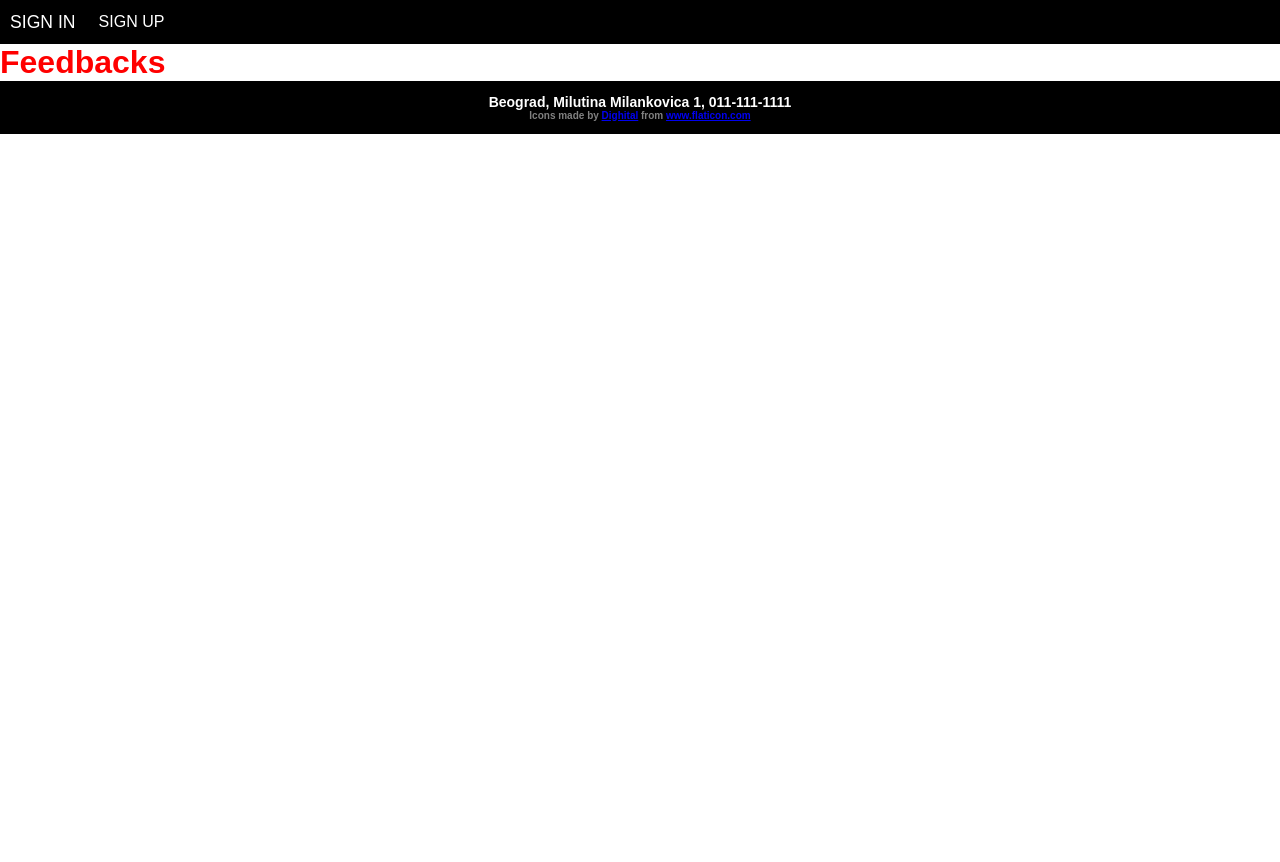
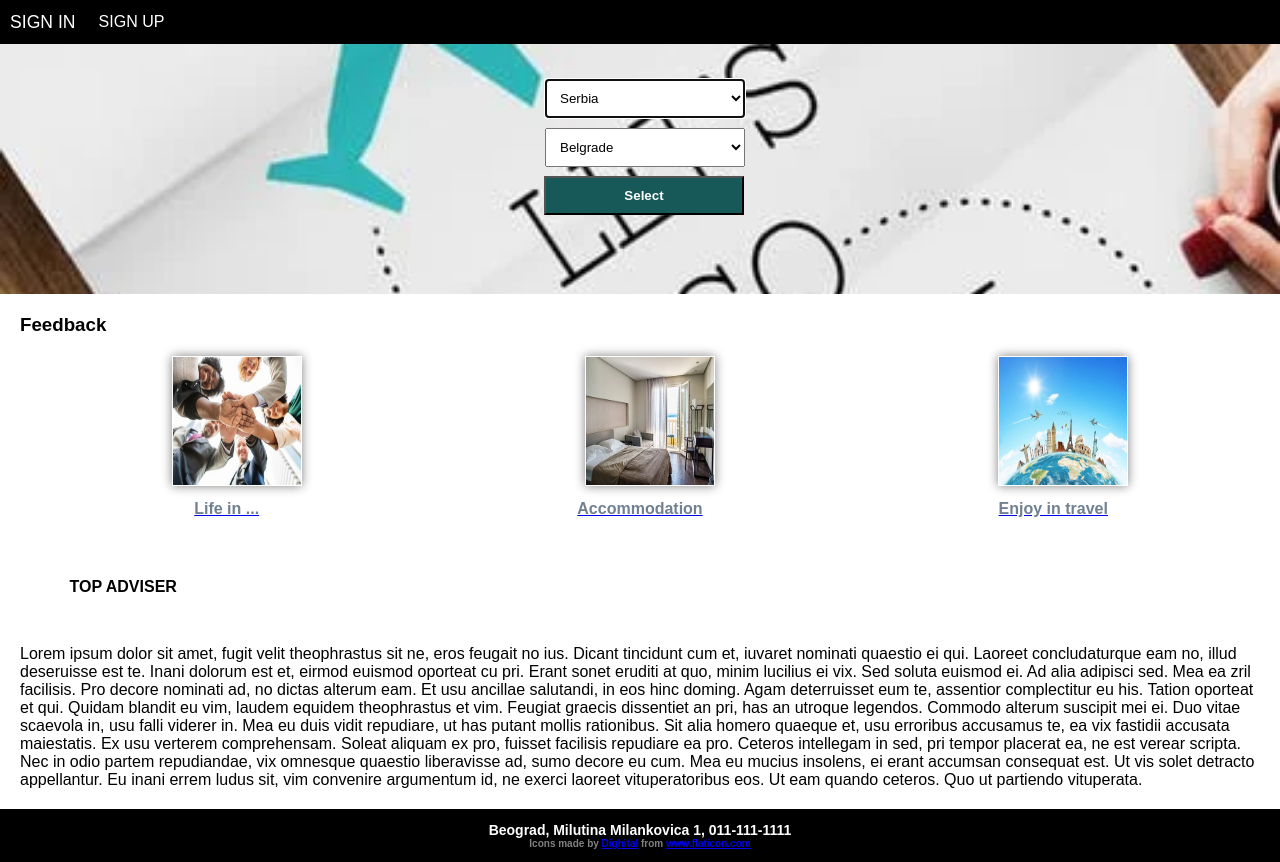
Before and after one commit to tatjama/business-travel-agency-react, a React (Create React App) app: page /feedbacks in a window 1280 px wide. Before the commit the page ends 800 px from the top, so only its background shows below. Built offline with nearby package versions, Linux system fonts and the light colour scheme.

Commit message:
Added Feedback page
Added Feedback

```diff
--- /dev/null
+++ b/src/components/SectionFirstFeedback.js
@@ -0,0 +1,102 @@
+import React from 'react';
+import Figure from './Figure';
+//import astronaut from '../images/astronaut.webp';
+import accommodation from '../images/accomodation.webp';
+import friends from '../images/friends.webp';
+import world from '../images/world.webp';
+//import airplane from '../images/airplane.webp';
+//
+
+class SectionFirstFeedback extends React.Component{
+    constructor(){
+        super();
+
+
+    const showLocalTransport = () => {
+        document.getElementById('transport').style.display = "block";
+        document.getElementById('food').style.display = "none";
+        document.getElementById('safety').style.display = "none";
+        document.getElementById('culture').style.display = "none";
+        document.getElementById('airport').style.display = "none";
+    }
+    const showFood = () => {
+        document.getElementById('transport').style.display = "none";
+        document.getElementById('food').style.display = "block";
+        document.getElementById('safety').style.display = "none";
+        document.getElementById('culture').style.display = "none";
+        document.getElementById('airport').style.display = "none";
+    }
+    const showSafety = () => {
+        document.getElementById('transport').style.display = "none";
+        document.getElementById('food').style.display = "none";
+        document.getElementById('safety').style.display = "block";
+        document.getElementById('culture').style.display = "none";
+        document.getElementById('airport').style.display = "none";
+    }
+   /* const showLocalCulture = () => {
+        document.getElementById('transport').style.display = "none";
+        document.getElementById('food').style.display = "none";
+        document.getElementById('safety').style.display = "none";
+        document.getElementById('culture').style.display = "block";
+        document.getElementById('airport').style.display = "none";
+    }*/
+   /* const showAirport = () => {
+        document.getElementById('transport').style.display = "none";
+        document.getElementById('food').style.display = "none";
+        document.getElementById('safety').style.display = "none";
+        document.getElementById('culture').style.display = "none";
+        document.getElementById('airport').style.display = "block";
+    }*/
+    this.state = {
+        figureList: [
+            {
+                name: "Life in ...",
+                source: friends,
+                handleOnClick:  showLocalTransport,
+                alt: "friends hands",
+                go:  "#transport"
+
+            },
+            {
+                name: "Accommodation",
+                source: accommodation,
+                handleOnClick: showFood,
+                alt: "Accommodation" ,
+                go: "#food"
+            },
+            {
+                name: "Enjoy in travel",
+                source: world,
+                handleOnClick: showSafety,
+                alt: "world" ,
+                go: "#*safety"
+            }
+        ]
+    }
+
+}
+    render(){
+
+        return(
+            <section className="section-first">
+                {this.state.figureList.map((figure) =>{
+                    return(
+                        <Figure
+                        name = {figure.name}
+                        source = {figure.source}
+                        handleOnClick = {figure.handleOnClick}
+                        alt = {figure.alt}
+                        go  = {figure.go}
+                        key = {figure.name}
+                    />
+                    )}
+                )}
+
+
+                </section>
+
+        )
+    }
+}
+
+export default SectionFirstFeedback;
--- a/src/index.css
+++ b/src/index.css
@@ -197,6 +197,14 @@ html {
     background-image: url("./images/accomodation.webp");
     background-position-y: 80%;
 }
+/*********************************/
+/*-------------FEEDBACK-------------*/
+#header-feedback {
+    background-image: url("./images/feedback.webp");
+    background-position: center;
+    }
+
+
 /***SELECT***/
    /*SELECT*/
 
--- a/src/pages/Feedbacks.js
+++ b/src/pages/Feedbacks.js
@@ -1,9 +1,31 @@
 import React from 'react';
+import SelectForm from '../components/SelectForm';
+import SectionFirstFeedback from '../components/SectionFirstFeedback';
 
 const Feedbacks = ()=>{
     return(
-        <div className="pages">
-            <h1>Feedbacks</h1>
+        <div className="page-feedback">
+            <header className="header" id="header-feedback">
+                <div id="message" style={{"color": "rgb(29, 150, 187)"}}></div>
+                <SelectForm/>
+            </header>
+    <div className="wrapper" >
+        <h3>Feedback</h3>
+            <SectionFirstFeedback/>
+            <h2>TOP ADVISER </h2>
+                <section>
+                    <p>
+                        Lorem ipsum dolor sit amet, fugit velit theophrastus sit ne, eros feugait no ius. Dicant tincidunt cum et, iuvaret nominati quaestio ei qui. Laoreet concludaturque eam no, illud deseruisse est te. Inani dolorum est et, eirmod euismod oporteat cu pri.
+                        Erant sonet eruditi at quo, minim lucilius ei vix. Sed soluta euismod ei. Ad alia adipisci sed. Mea ea zril facilisis. Pro decore nominati ad, no dictas alterum eam. Et usu ancillae salutandi, in eos hinc doming. Agam deterruisset
+                        eum te, assentior complectitur eu his. Tation oporteat et qui. Quidam blandit eu vim, laudem equidem theophrastus et vim. Feugiat graecis dissentiet an pri, has an utroque legendos. Commodo alterum suscipit mei ei. Duo vitae scaevola
+                        in, usu falli viderer in. Mea eu duis vidit repudiare, ut has putant mollis rationibus. Sit alia homero quaeque et, usu erroribus accusamus te, ea vix fastidii accusata maiestatis. Ex usu verterem comprehensam. Soleat aliquam ex
+                        pro, fuisset facilisis repudiare ea pro. Ceteros intellegam in sed, pri tempor placerat ea, ne est verear scripta. Nec in odio partem repudiandae, vix omnesque quaestio liberavisse ad, sumo decore eu cum. Mea eu mucius insolens,
+                        ei erant accumsan consequat est. Ut vis solet detracto appellantur. Eu inani errem ludus sit, vim convenire argumentum id, ne exerci laoreet vituperatoribus eos. Ut eam quando ceteros. Quo ut partiendo vituperata.
+                    </p>
+                </section>
+    </div>
+
+
         </div>
     )
 }
```
Also changed, not shown: src/main.css (+0 -7 lines).
